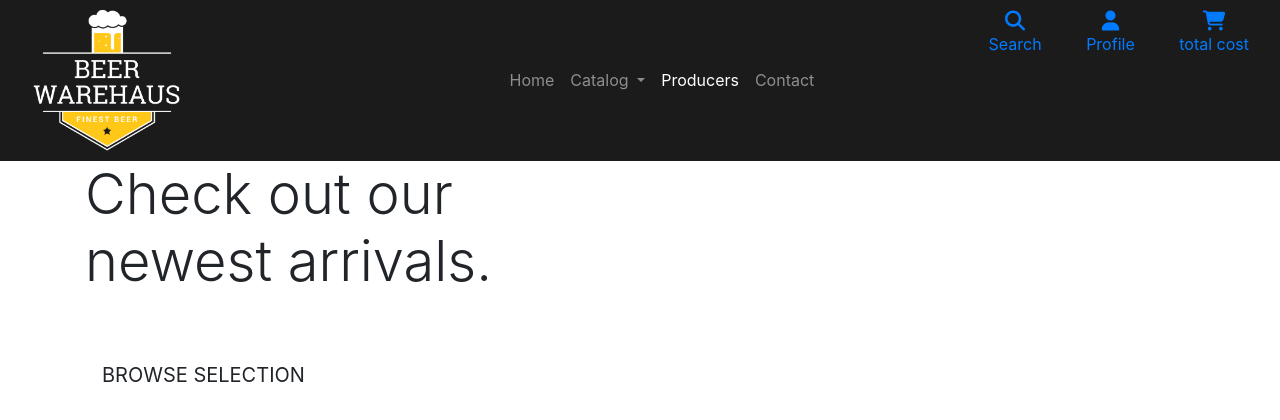
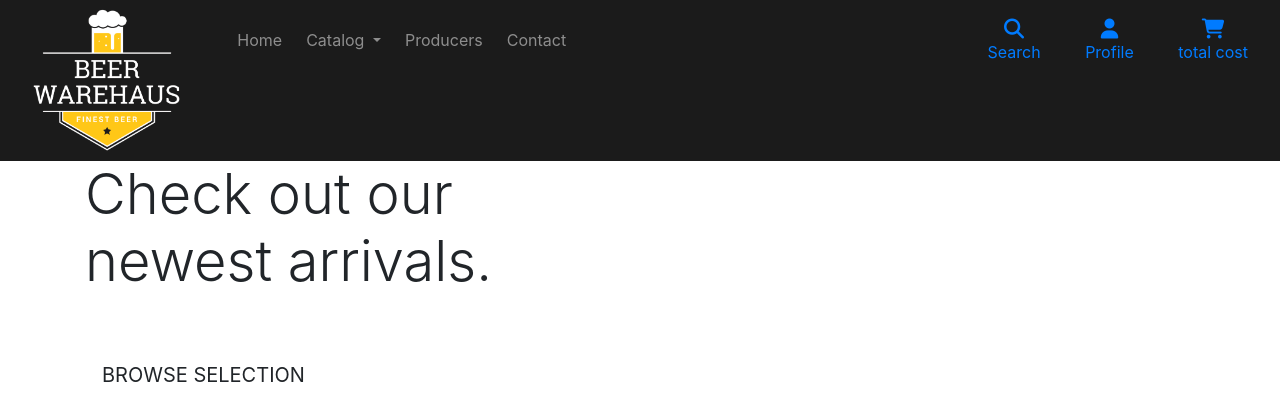
Before and after one commit to jumboduck/beer-warehaus, a Django app: page / in a window 1280 px wide. Shown: the top 420 px of the page. Run offline with Django 3.2, Linux system fonts and the light colour scheme; some libraries are stand-ins or nearby versions.

Commit message:
fixed nav on mobile

```diff
--- a/static/css/base.css
+++ b/static/css/base.css
@@ -1,3 +1,19 @@
 .site-header {
     background-color: #1b1b1b;
 }
+
+@media (min-width: 768px) {
+    .w-sm-75 {
+        width: 75% !important;
+    }
+
+    .w-sm-25 {
+        width: 25% !important;
+    }
+}
+
+@media (min-width: 992px) {
+    .w-md-100 {
+        width: 100% !important;
+    }
+}
--- a/templates/base.html
+++ b/templates/base.html
@@ -44,92 +44,31 @@
 <body>
     <header class="container-fluid site-header">
         <div class="row">
-            <div class="col-12 col-md-2 my-auto py-1 py-md-0 text-center text-md-left">
+            <!-- Logo -->
+            <div class="col-12 col-lg-2 my-auto py-1 py-md-0 text-center text-lg-left">
                 <a href="{% url 'home' %}" class="logo nav-link main-logo-link">
                     <h1 class="display-5 my-0">
-                        <img src="{{ MEDIA_URL }}beer-warehaus-logo.png" alt="Beer WareHaus" class="w-100">
+                        <img src="{{ MEDIA_URL }}beer-warehaus-logo.png" alt="Beer WareHaus"
+                            class="w-50 w-sm-25 w-md-100">
                     </h1>
                 </a>
             </div>
 
-            <!-- User Navigation -->
-            <div class="col-12 col-md-4 order-md-3">
+            <!--Navigation -->
+            <div class="col-12 col-lg-10">
 
-                <ul class="list-inline list-unstyled text-center text-lg-right my-0">
-                    <li class="list-inline-item">
-                        <a class="nav-link" href="#">
-                            <div class="text-center">
-                                <div><i class="fas fa-search fa-lg"></i></div>
-                                <p class="my-0">Search</p>
-                            </div>
-                        </a>
-                    </li>
-                    <li class="list-inline-item dropdown">
-                        <a class="text-black nav-link" href="#" id="user-options" data-toggle="dropdown"
-                            aria-haspopup="true" aria-expanded="false">
-                            <div class="text-center">
-                                <div><i class="fas fa-user fa-lg"></i></div>
-                                <p class="my-0">Profile</p>
-                            </div>
-                        </a>
-                        <div class="dropdown-menu border-0" aria-labelledby="user-options">
-                            <a href="#" class="dropdown-item">Register</a>
-                            <a href="#" class="dropdown-item">Login</a>
-                        </div>
-                    </li>
-                    <li class="list-inline-item">
-                        <a class="nav-link" href="#">
-                            <div class="text-center">
-                                <div><i class="fas fa-shopping-cart fa-lg"></i></div>
-                                <p class="my-0">
-                                    total cost
-                                </p>
-                            </div>
-                        </a>
-                    </li>
-                </ul>
+                <!-- General Nav -->
+                <div class="row">
+                    <nav class="navbar navbar-expand-lg navbar-dark w-100">
+                        <button class="navbar-toggler" type="button" data-toggle="collapse" data-target="#main-nav"
+                            aria-controls="main-nav" aria-expanded="false" aria-label="Toggle navigation">
+                            <span class="navbar-toggler-icon"></span>
+                        </button>
+                        {% include 'includes/mobile-top-header.html' %}
+                        {% include 'includes/main-nav.html' %}
+                    </nav>
+                </div>
             </div>
-
-            <!-- Main Navigation -->
-
-            <div class="col-12 col-md-6 my-auto py-1 py-md-0  justify-content-end">
-                <nav class="navbar navbar-expand-lg navbar-dark">
-                    <button class="navbar-toggler" type="button" data-toggle="collapse" data-target="#navbarNavDropdown"
-                        aria-controls="navbarNavDropdown" aria-expanded="false" aria-label="Toggle navigation">
-                        <span class="navbar-toggler-icon"></span>
-                    </button>
-                    <div class="collapse navbar-collapse" id="navbarNavDropdown">
-                        <div class="d-flex justify-content-end w-100">
-                            <ul class="navbar-nav">
-                                <li class="nav-item">
-                                    <a class="nav-link" href="#">Home</a>
-                                </li>
-                                <li class="nav-item dropdown">
-                                    <a class="nav-link dropdown-toggle" href="#" id="navbarDropdownMenuLink"
-                                        role="button" data-toggle="dropdown" aria-haspopup="true" aria-expanded="false">
-                                        Catalog
-                                    </a>
-                                    <div class="dropdown-menu" aria-labelledby="navbarDropdownMenuLink">
-                                        <a class="dropdown-item" href="#">All Products</a>
-                                        <a class="dropdown-item" href="#">Hoppy Beers</a>
-                                        <a class="dropdown-item" href="#">Dark Beers</a>
-                                        <a class="dropdown-item" href="#">Sour Beers</a>
-                                        <a class="dropdown-item" href="#">Farmhouse Beers</a>
-                                        <a class="dropdown-item" href="#">Lagers</a>
-                                    </div>
-                                </li>
-                                <li class="nav-item active">
-                                    <a class="nav-link" href="#">Producers</a>
-                                </li>
-                                <li class="nav-item">
-                                    <a class="nav-link" href="#">Contact</a>
-                                </li>
-                            </ul>
-                        </div>
-                    </div>
-                </nav>
-            </div>
-        </div>
     </header>
     {% if messages %}
     <div class="message-container"></div>
--- /dev/null
+++ b/templates/includes/main-nav.html
@@ -0,0 +1,64 @@
+<div class="collapse navbar-collapse" id="main-nav">
+    <ul class="navbar-nav">
+        <li class="nav-item list-inline-item">
+            <a class="nav-link" href="{% url 'home' %}">Home</a>
+        </li>
+        <li class="nav-item dropdown list-inline-item">
+            <a class="nav-link dropdown-toggle" href="#" id="navbarDropdownMenuLink" role="button"
+                data-toggle="dropdown" aria-haspopup="true" aria-expanded="false">
+                Catalog
+            </a>
+            <div class="dropdown-menu" aria-labelledby="navbarDropdownMenuLink">
+                <a class="dropdown-item" href="#">All Products</a>
+                <a class="dropdown-item" href="#">Hoppy Beers</a>
+                <a class="dropdown-item" href="#">Dark Beers</a>
+                <a class="dropdown-item" href="#">Sour Beers</a>
+                <a class="dropdown-item" href="#">Farmhouse Beers</a>
+                <a class="dropdown-item" href="#">Lagers</a>
+            </div>
+        </li>
+        <li class="nav-item list-inline-item">
+            <a class="nav-link" href="#">Producers</a>
+        </li>
+        <li class="nav-item list-inline-item">
+            <a class="nav-link" href="#">Contact</a>
+        </li>
+    </ul>
+</div>
+
+<!-- User Links -->
+<div class="d-none d-lg-inline-block text-lg-right">
+    <ul class="list-inline list-unstyled text-center text-md-right my-0">
+        <li class="list-inline-item">
+            <a class="nav-link" href="#">
+                <div class="text-center">
+                    <div><i class="fas fa-search fa-lg"></i></div>
+                    <p class="my-0">Search</p>
+                </div>
+            </a>
+        </li>
+        <li class="list-inline-item dropdown">
+            <a class="text-black nav-link" href="#" id="user-options" data-toggle="dropdown" aria-haspopup="true"
+                aria-expanded="false">
+                <div class="text-center">
+                    <div><i class="fas fa-user fa-lg"></i></div>
+                    <p class="my-0">Profile</p>
+                </div>
+            </a>
+            <div class="dropdown-menu border-0" aria-labelledby="user-options">
+                <a href="#" class="dropdown-item">Register</a>
+                <a href="#" class="dropdown-item">Login</a>
+            </div>
+        </li>
+        <li class="list-inline-item">
+            <a class="nav-link" href="#">
+                <div class="text-center">
+                    <div><i class="fas fa-shopping-cart fa-lg"></i></div>
+                    <p class="my-0">
+                        total cost
+                    </p>
+                </div>
+            </a>
+        </li>
+    </ul>
+</div>
--- /dev/null
+++ b/templates/includes/mobile-top-header.html
@@ -0,0 +1,35 @@
+<div class="d-inline-block d-lg-none text-center">
+    <ul class="list-inline list-unstyled text-center text-md-right my-0">
+        <li class="list-inline-item">
+            <a class="nav-link" href="#">
+                <div class="text-center">
+                    <div><i class="fas fa-search fa-lg"></i></div>
+                    <p class="my-0">Search</p>
+                </div>
+            </a>
+        </li>
+        <li class="list-inline-item dropdown">
+            <a class="text-black nav-link" href="#" id="user-options" data-toggle="dropdown" aria-haspopup="true"
+                aria-expanded="false">
+                <div class="text-center">
+                    <div><i class="fas fa-user fa-lg"></i></div>
+                    <p class="my-0">Profile</p>
+                </div>
+            </a>
+            <div class="dropdown-menu border-0" aria-labelledby="user-options">
+                <a href="#" class="dropdown-item">Register</a>
+                <a href="#" class="dropdown-item">Login</a>
+            </div>
+        </li>
+        <li class="list-inline-item">
+            <a class="nav-link" href="#">
+                <div class="text-center">
+                    <div><i class="fas fa-shopping-cart fa-lg"></i></div>
+                    <p class="my-0">
+                        total cost
+                    </p>
+                </div>
+            </a>
+        </li>
+    </ul>
+</div>
```
